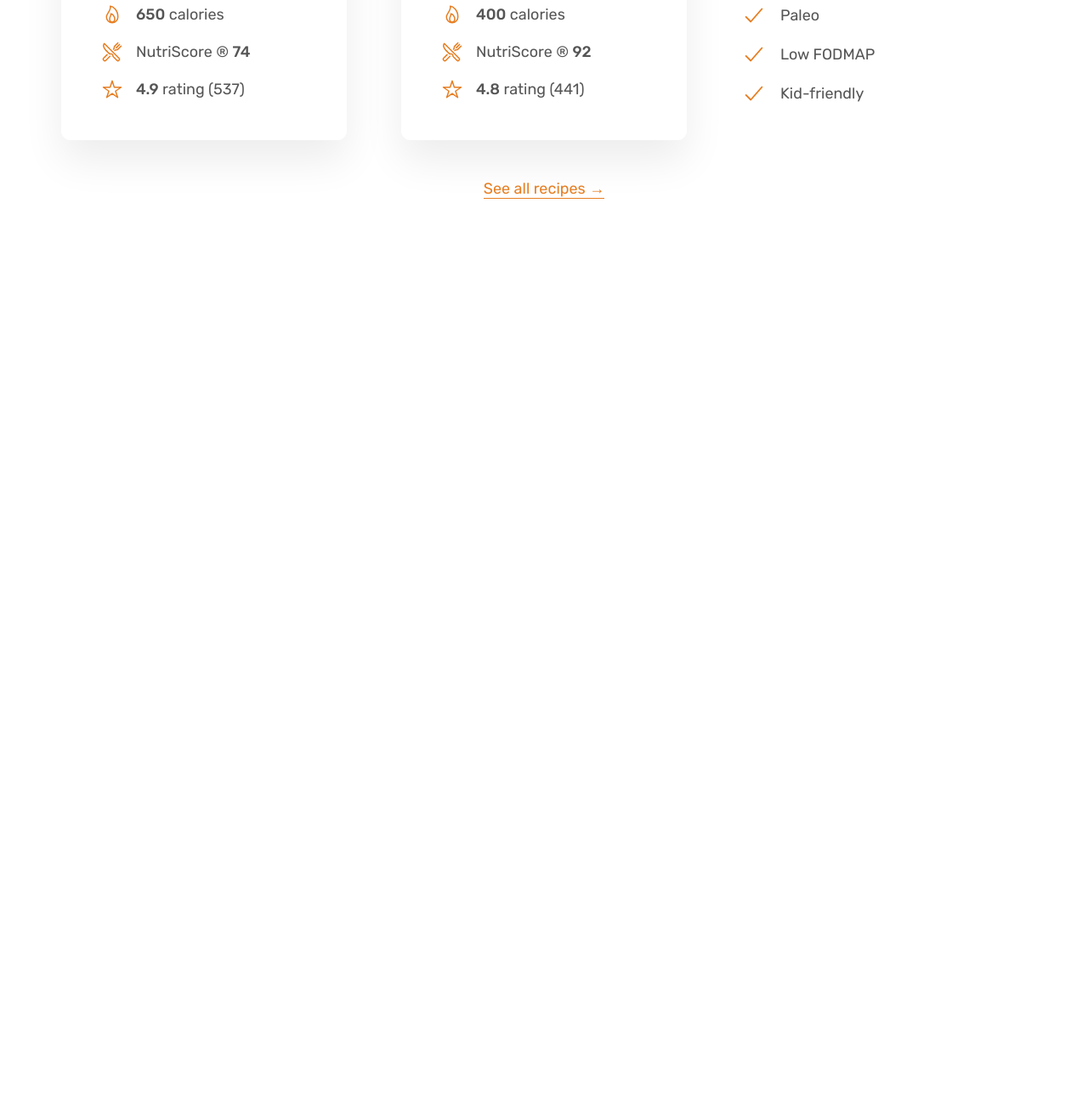
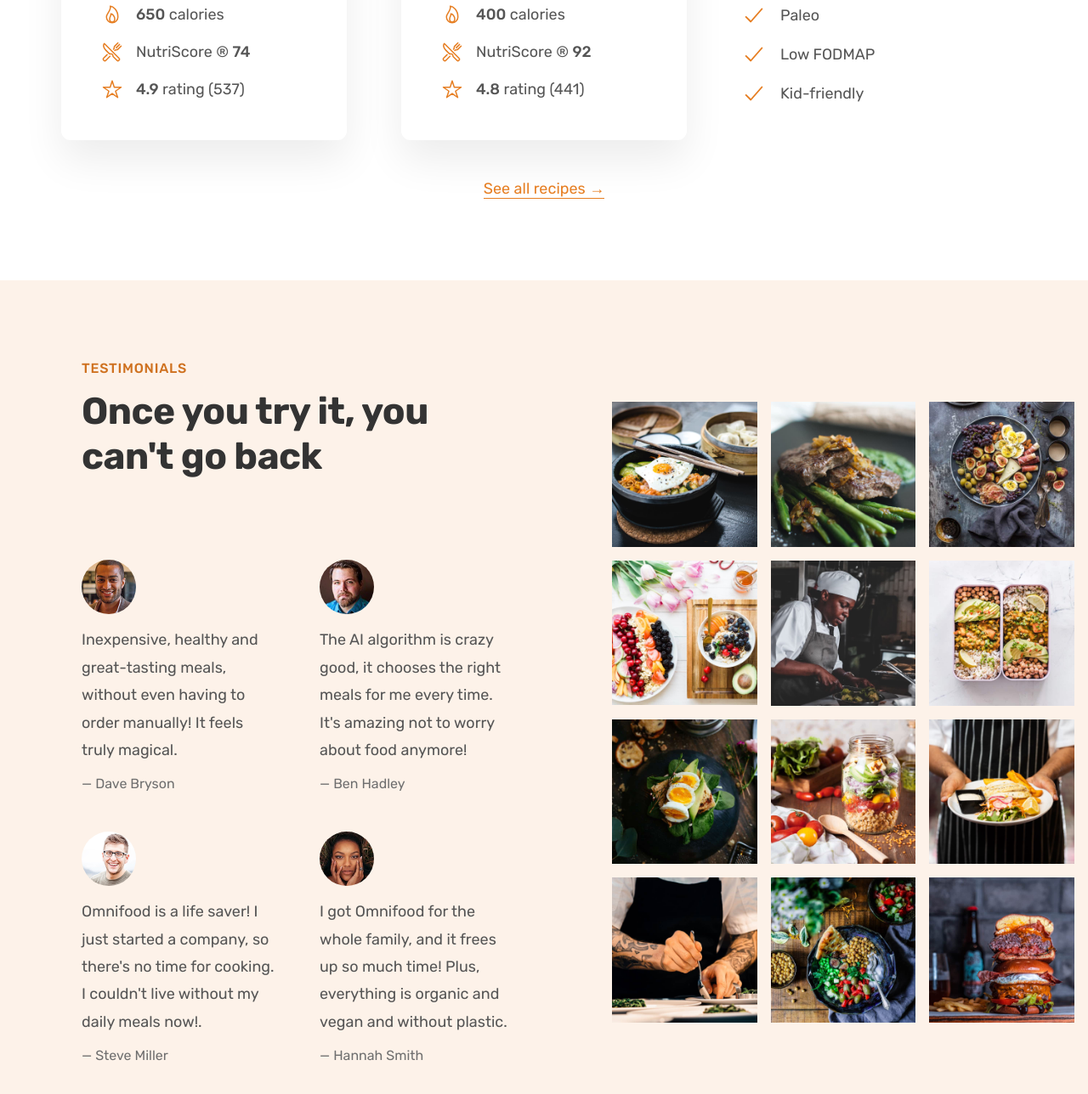
Before and after one commit to iam-priyanshu-sharma/Web-Development-Projects, a plain HTML site: page Omnifood/index.html in a window 1280 px wide. Shown: the part 3231-4519 px from the top of the page at 85% size. Before the commit the page ends 3561 px from the top, so only its background shows below. Drawn offline with nearby package versions, Linux system fonts and the light colour scheme.

Commit message:
Testimonial Section

```diff
--- a/Omnifood/css/general.css
+++ b/Omnifood/css/general.css
@@ -30,6 +30,7 @@ Paragraph default: 1.6
 - Shades: #cf711f
 - Accents:
 - Greys
+#6f6f6f (lightest grey allowed on #fdf2e9)
 #555
 #333
 
--- a/Omnifood/css/style.css
+++ b/Omnifood/css/style.css
@@ -315,3 +315,63 @@
   height: 3rem;
   color: #e67e22;
 }
+
+/**************************/
+/* TESTIMONIALS SECTION */
+/**************************/
+
+.section-testimonials {
+  background-color: #fdf2e9;
+  display: grid;
+  grid-template-columns: 55fr 45fr;
+  align-items: center;
+}
+
+.testimonial-container {
+  padding: 9.6rem;
+}
+
+.testimonials {
+  display: grid;
+  grid-template-columns: 1fr 1fr;
+  row-gap: 4.8rem;
+  column-gap: 4.8rem;
+}
+
+.testimonial-img {
+  width: 6.4rem;
+  border-radius: 50%;
+  margin-bottom: 1.2rem;
+}
+
+.testimonial-text {
+  font-size: 1.8rem;
+  line-height: 1.8;
+  margin-bottom: 1.6rem;
+}
+
+.testimonial-name {
+  font-size: 1.6rem;
+  color: #6f6f6f;
+}
+
+.gallery {
+  display: grid;
+  grid-template-columns: repeat(3, 1fr);
+  gap: 1.6rem;
+  padding: 1.6rem;
+}
+
+.gallery-item {
+  overflow: hidden;
+}
+
+.gallery-item img {
+  display: block;
+  width: 100%;
+  transition: all 0.4s;
+}
+
+.gallery-item img:hover {
+  transform: scale(1.1);
+}
--- a/Omnifood/index.html
+++ b/Omnifood/index.html
@@ -293,6 +293,154 @@
           <a href="#" class="link">See all recipes &rarr;</a>
         </div>
       </section>
+
+      <section class="section-testimonials">
+        <div class="testimonial-container">
+          <span class="subheading">Testimonials</span>
+          <h2 class="heading-secondary">Once you try it, you can't go back</h2>
+
+          <div class="testimonials">
+            <figure class="testimonial">
+              <img
+                class="testimonial-img"
+                src="images/customers/dave.jpg"
+                alt="Photo of customer Dave Bryson"
+              />
+              <blockquote class="testimonial-text">
+                Inexpensive, healthy and great-tasting meals, without even
+                having to order manually! It feels truly magical.
+              </blockquote>
+              <p class="testimonial-name">&mdash; Dave Bryson</p>
+            </figure>
+
+            <figure class="testimonial">
+              <img
+                class="testimonial-img"
+                src="images/customers/ben.jpg"
+                alt="Photo of customer Ben Hadly"
+              />
+              <blockquote class="testimonial-text">
+                The AI algorithm is crazy good, it chooses the right meals for
+                me every time. It's amazing not to worry about food anymore!
+              </blockquote>
+              <p class="testimonial-name">&mdash; Ben Hadley</p>
+            </figure>
+
+            <figure class="testimonial">
+              <img
+                class="testimonial-img"
+                src="images/customers/steve.jpg"
+                alt="Photo of customer Steve Miller"
+              />
+              <blockquote class="testimonial-text">
+                Omnifood is a life saver! I just started a company, so there's
+                no time for cooking. I couldn't live without my daily meals
+                now!.
+              </blockquote>
+              <p class="testimonial-name">&mdash; Steve Miller</p>
+            </figure>
+
+            <figure class="testimonial">
+              <img
+                class="testimonial-img"
+                src="images/customers/hannah.jpg"
+                alt="Photo of customer Hannah Smith"
+              />
+              <blockquote class="testimonial-text">
+                I got Omnifood for the whole family, and it frees up so much
+                time! Plus, everything is organic and vegan and without plastic.
+              </blockquote>
+              <p class="testimonial-name">&mdash; Hannah Smith</p>
+            </figure>
+          </div>
+        </div>
+        <div class="gallery">
+          <figure class="gallery-item">
+            <img
+              src="images/gallery/gallery-1.jpg"
+              alt="Photo of beautifully arranged food"
+            />
+            <!-- <figcaption></figcaption> -->
+          </figure>
+
+          <figure class="gallery-item">
+            <img
+              src="images/gallery/gallery-2.jpg"
+              alt="Photo of beautifully arranged food"
+            />
+          </figure>
+
+          <figure class="gallery-item">
+            <img
+              src="images/gallery/gallery-3.jpg"
+              alt="Photo of beautifully arranged food"
+            />
+          </figure>
+
+          <figure class="gallery-item">
+            <img
+              src="images/gallery/gallery-4.jpg"
+              alt="Photo of beautifully arranged food"
+            />
+          </figure>
+
+          <figure class="gallery-item">
+            <img
+              src="images/gallery/gallery-5.jpg"
+              alt="Photo of beautifully arranged food"
+            />
+          </figure>
+
+          <figure class="gallery-item">
+            <img
+              src="images/gallery/gallery-6.jpg"
+              alt="Photo of beautifully arranged food"
+            />
+          </figure>
+
+          <figure class="gallery-item">
+            <img
+              src="images/gallery/gallery-7.jpg"
+              alt="Photo of beautifully arranged food"
+            />
+          </figure>
+
+          <figure class="gallery-item">
+            <img
+              src="images/gallery/gallery-8.jpg"
+              alt="Photo of beautifully arranged food"
+            />
+          </figure>
+
+          <figure class="gallery-item">
+            <img
+              src="images/gallery/gallery-9.jpg"
+              alt="Photo of beautifully arranged food"
+            />
+          </figure>
+
+          <figure class="gallery-item">
+            <img
+              src="images/gallery/gallery-10.jpg"
+              alt="Photo of beautifully arranged food"
+            />
+          </figure>
+
+          <figure class="gallery-item">
+            <img
+              src="images/gallery/gallery-11.jpg"
+              alt="Photo of beautifully arranged food"
+            />
+          </figure>
+
+          <figure class="gallery-item">
+            <img
+              src="images/gallery/gallery-12.jpg"
+              alt="Photo of beautifully arranged food"
+            />
+          </figure>
+        </div>
+      </section>
     </main>
     <script
       type="module"
```
